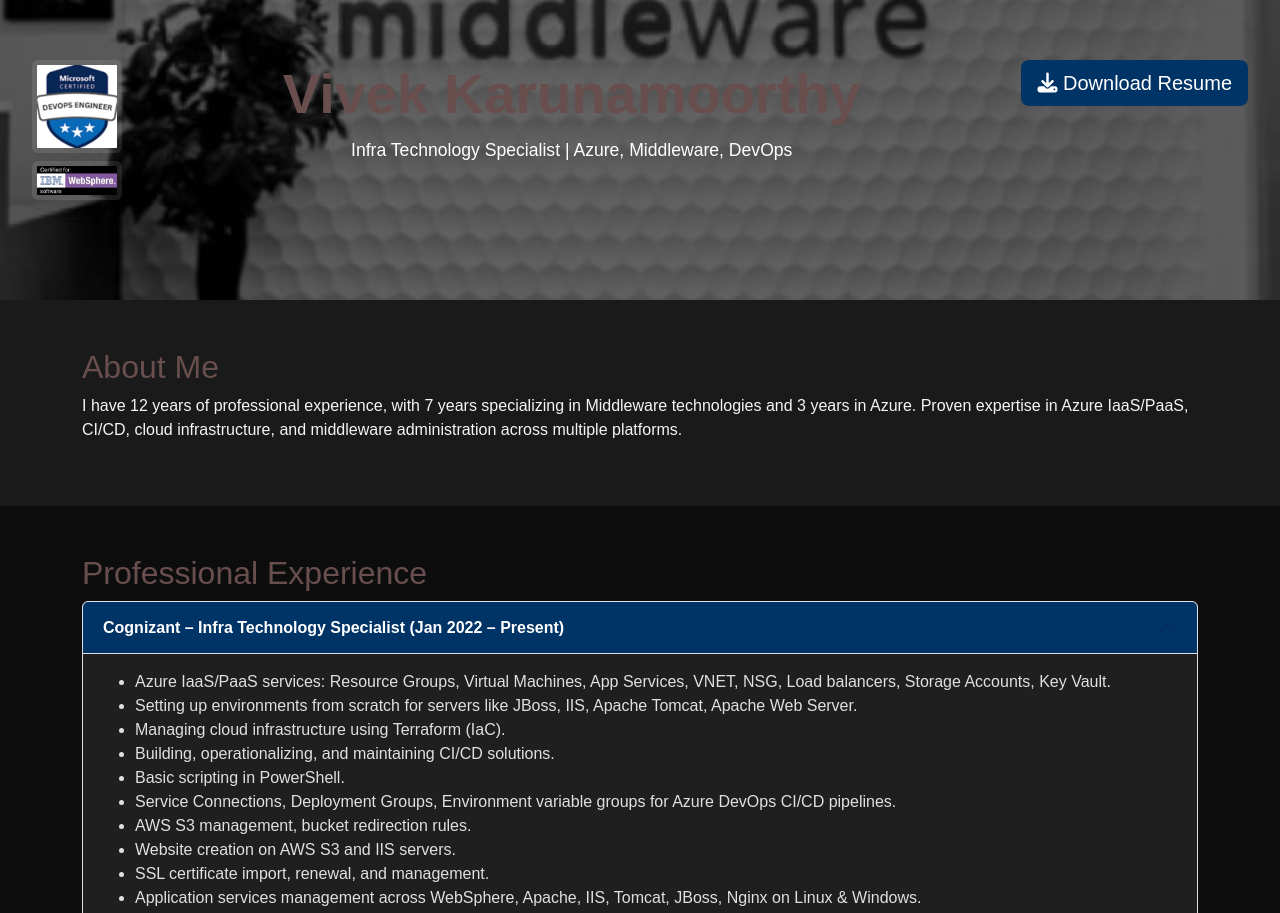
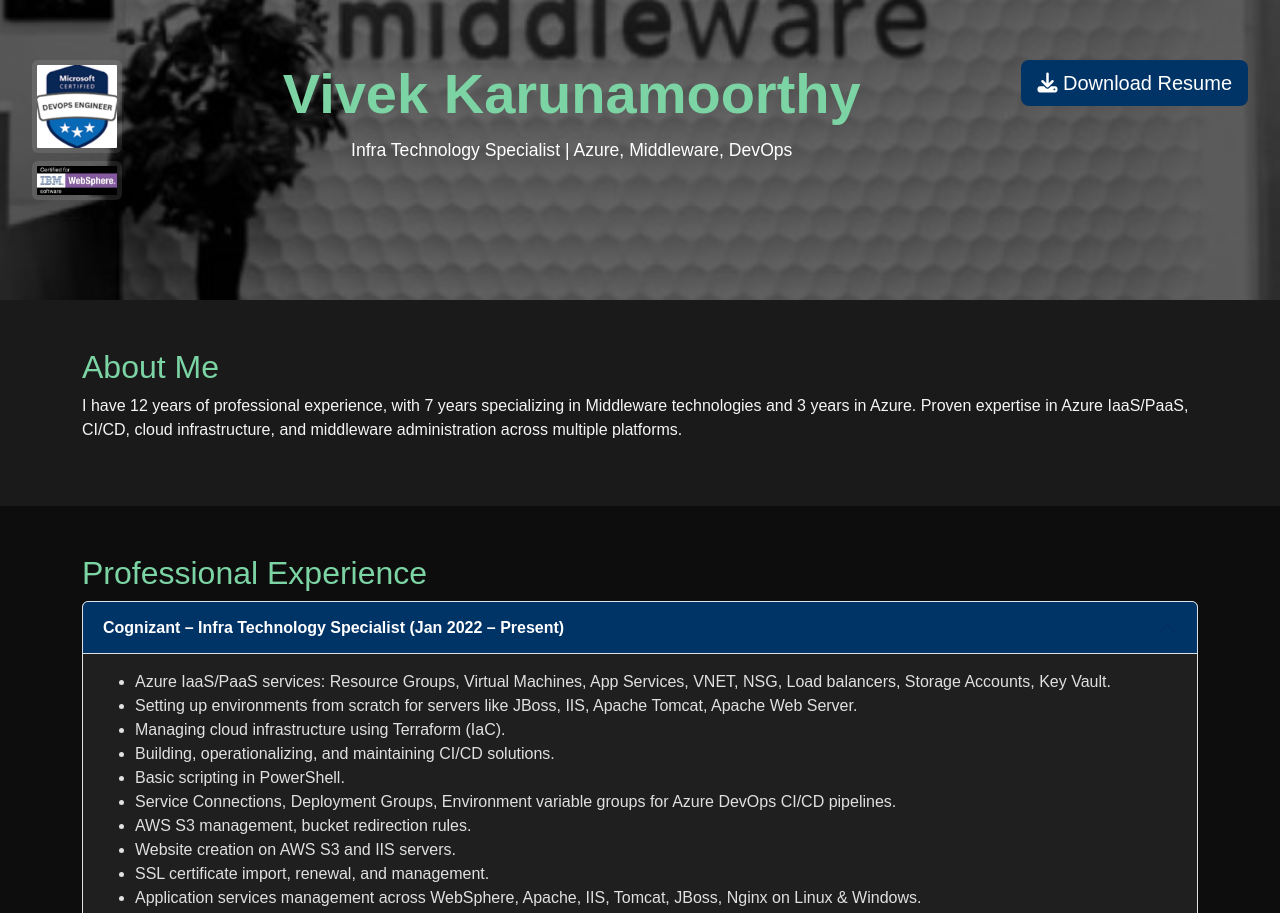
Before and after one commit to vinocrazzzy/new-workstory, a plain HTML site: page index.html in a window 1280 px wide. Shown: the top 913 px of the page. Drawn offline with nearby package versions, Linux system fonts and the light colour scheme.

Commit message:
color change

```diff
--- a/assets/css/style.css
+++ b/assets/css/style.css
@@ -9,7 +9,7 @@ body {
 
 /* Headings */
 h1, h2, h3, h4 {
-    color: #684f4e; /* Light Blue Accent */
+    color: #7cd4a4; /* Light Blue Accent */
 }
 
 /* Buttons */
```
